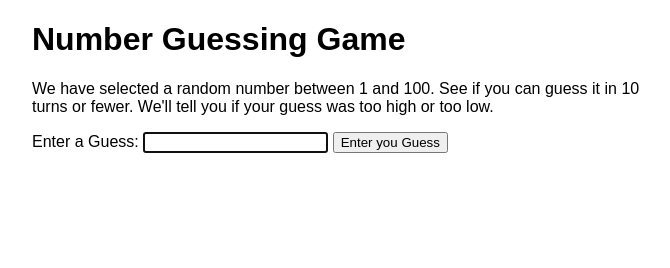
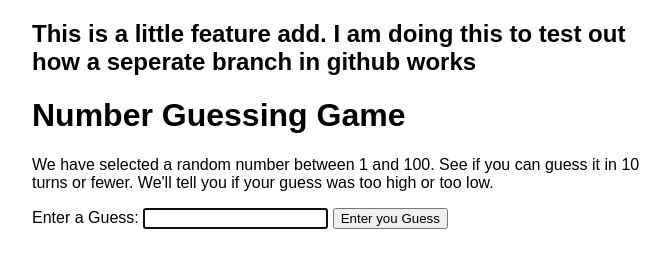
Before and after one commit to jarhae1/webpagefiles, a plain HTML site: page index.html in a window 1280 px wide. Shown: the whole page, without its empty margins (288-958 px from the left). Drawn offline with Linux system fonts and the light colour scheme.

Commit message:
Made an h2

```diff
--- a/index.html
+++ b/index.html
@@ -19,6 +19,7 @@
 </head>
 
 <body>
+  <h2>This is a little feature add. I am doing this to test out how a seperate branch in github works</h2>
   <h1>Number Guessing Game</h1>
   <p>We have selected a random number between 1 and 100. See if you can guess it in 10 turns or fewer. We'll tell you if your guess was too high or too low.
   </p>
```
